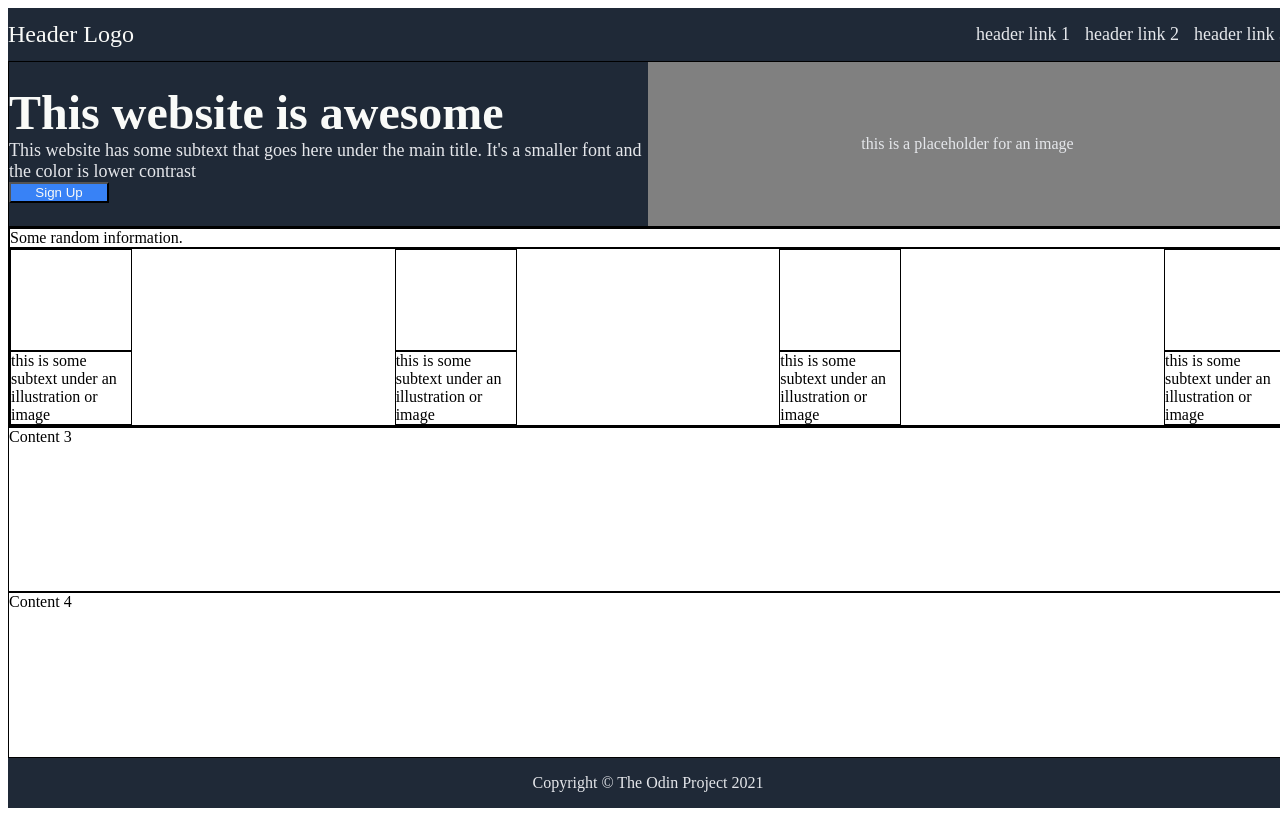
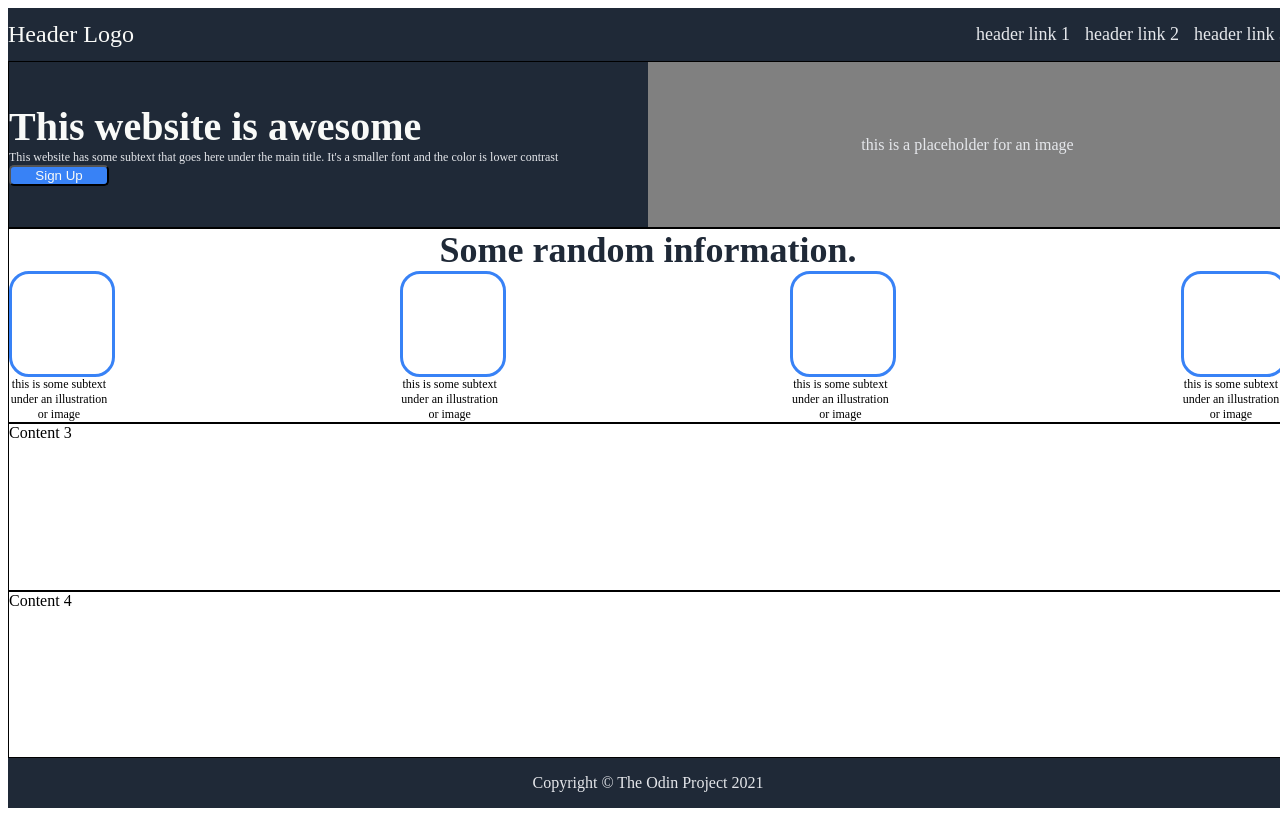
Before and after one commit to earthfm1670/odin_landing_page, a plain HTML site: page index.html in a window 1280 px wide. Drawn offline with Linux system fonts and the light colour scheme.

Commit message:
Complete the second container
Input the box and the description text for the second container

```diff
--- a/styles.css
+++ b/styles.css
@@ -75,13 +75,13 @@ a {
 }
 
 .container1-left-head {
-    font-size: 48px;
-    font-weight: 900;
+    font-size: 40px;
+    font-weight: 800;
     color: #f9faf8;
 }
 
 .container1-left-body {
-    font-size: 18px;
+    font-size: 12px;
     color: #e5e7eb;
 }
 
@@ -95,6 +95,7 @@ a {
 
 .container1-left-button {
     background-color: #3882f6;
+    border-radius: 5px;
     color: #f9faf8;
     width: 100px;
 }
@@ -104,9 +105,14 @@ a {
     flex-direction: column;
 }
 
-.container2-header,
-.container2-info {
-    border: 1px solid black;
+.container2-header {
+    display: flex;
+    justify-content: center;
+    align-items: center;
+    flex-grow: 1;
+    font-size: 36px;
+    font-weight: 800;
+    color: #1f2937;
 }
 
 .container2-info {
@@ -114,16 +120,15 @@ a {
     justify-content: space-between;
 }
 
-.info-picture,
-.info-detail {
-    border: 1px solid black;
-}
-
 .info-picture {
+    border: 3px solid #3882f6;
+    border-radius: 20px;
     height: 100px;
-    width: 120px;
+    width: 100px;
 }
 
 .info-detail {
-    width: 120px;
+    width: 100px;
+    text-align: center;
+    font-size: 12px;
 }
```
